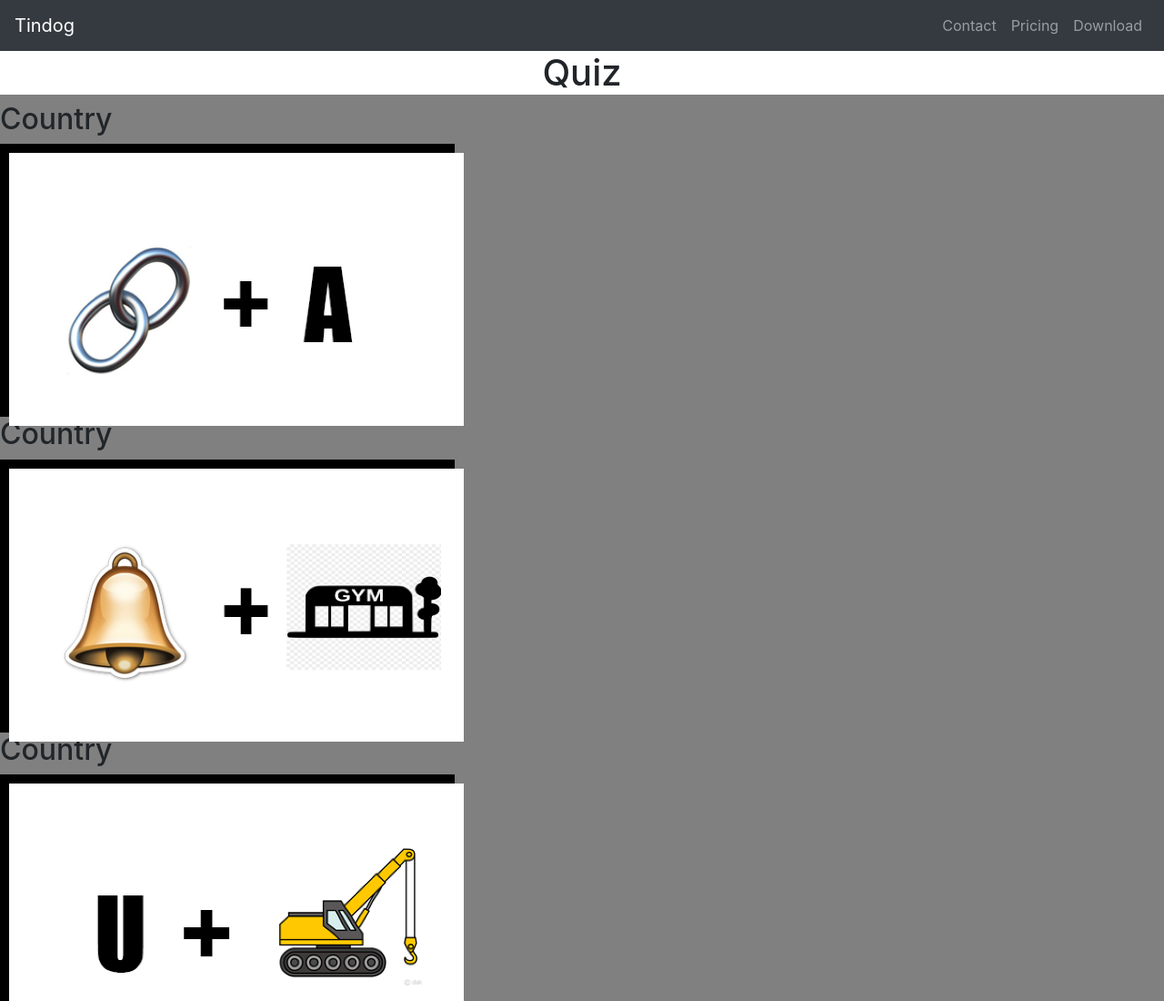
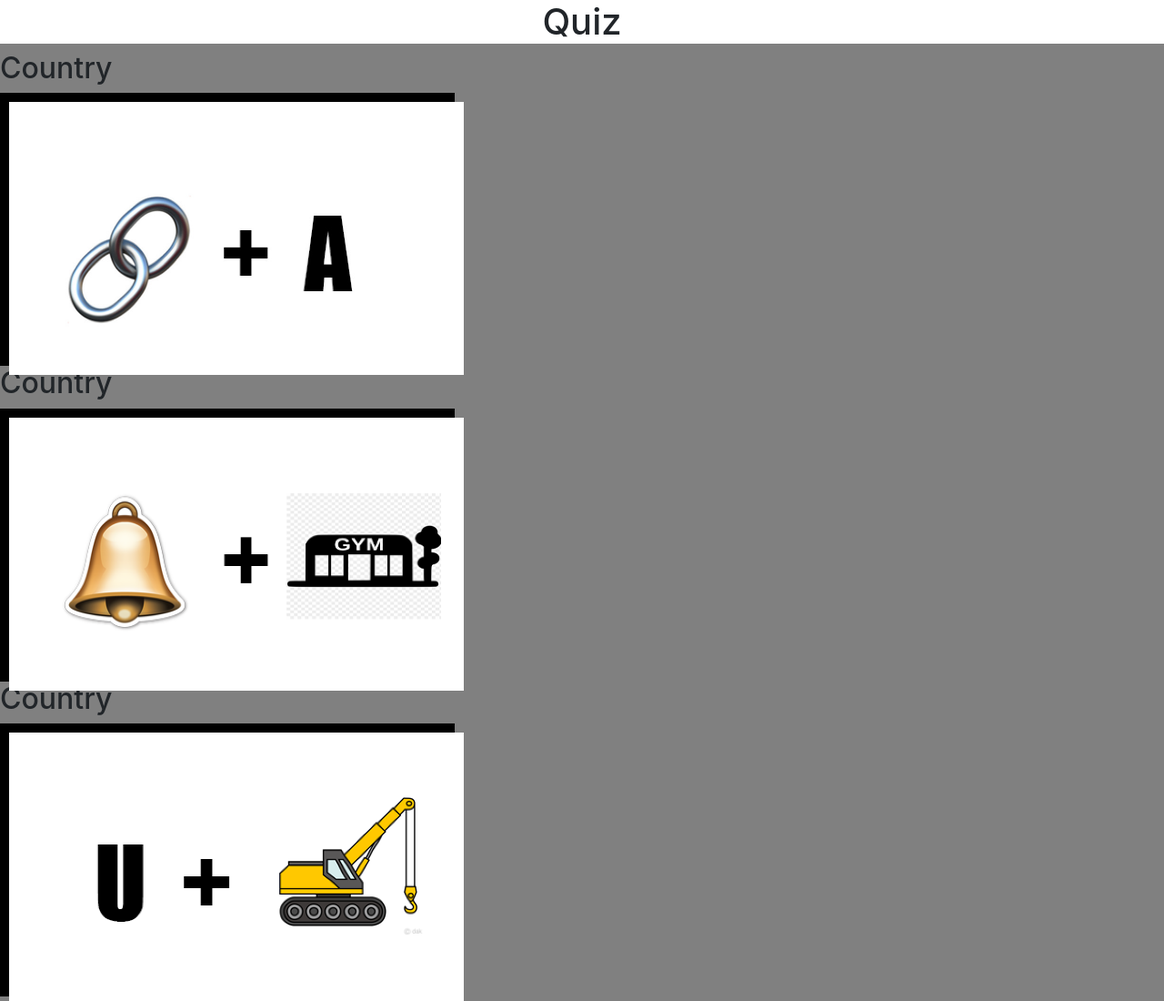
Before and after one commit to Amel-Hadzic/quiz, a plain HTML site: page index.html in a window 1280 px wide. Shown: the top 1100 px of the page at 91% size. Drawn offline with nearby package versions, Linux system fonts and the light colour scheme.

Commit message:
Update index.html

```diff
--- a/index.html
+++ b/index.html
@@ -59,25 +59,7 @@
 
     </style>
 
-    <nav class="navbar bg-dark navbar-expand-lg navbar-dark">
-    <a class="navbar-brand" href="">Tindog</a>
-     <button class="navbar-toggler" type="button" data-toggle="collapse" data-target="#navbarSupportedContent" aria-controls="navbarSupportedContent" aria-expanded="false" aria-label="Toggle navigation">
-    <span class="navbar-toggler-icon"></span>
-  </button>
-  <div class="collapse navbar-collapse" id="navbarSupportedContent">
-    <ul class="navbar-nav ml-auto">
-        <li class="nav-item">
-            <a class="nav-link" href="">Contact</a>
-        </li>
-        <li class="nav-item">
-            <a class="nav-link" href="">Pricing</a>
-        </li>
-        <li class="nav-item">
-            <a class="nav-link" href="">Download</a>
-        </li>
-    </ul>
- </div>
-</nav>
+
 
      <h1>Quiz</h1>
 
```
